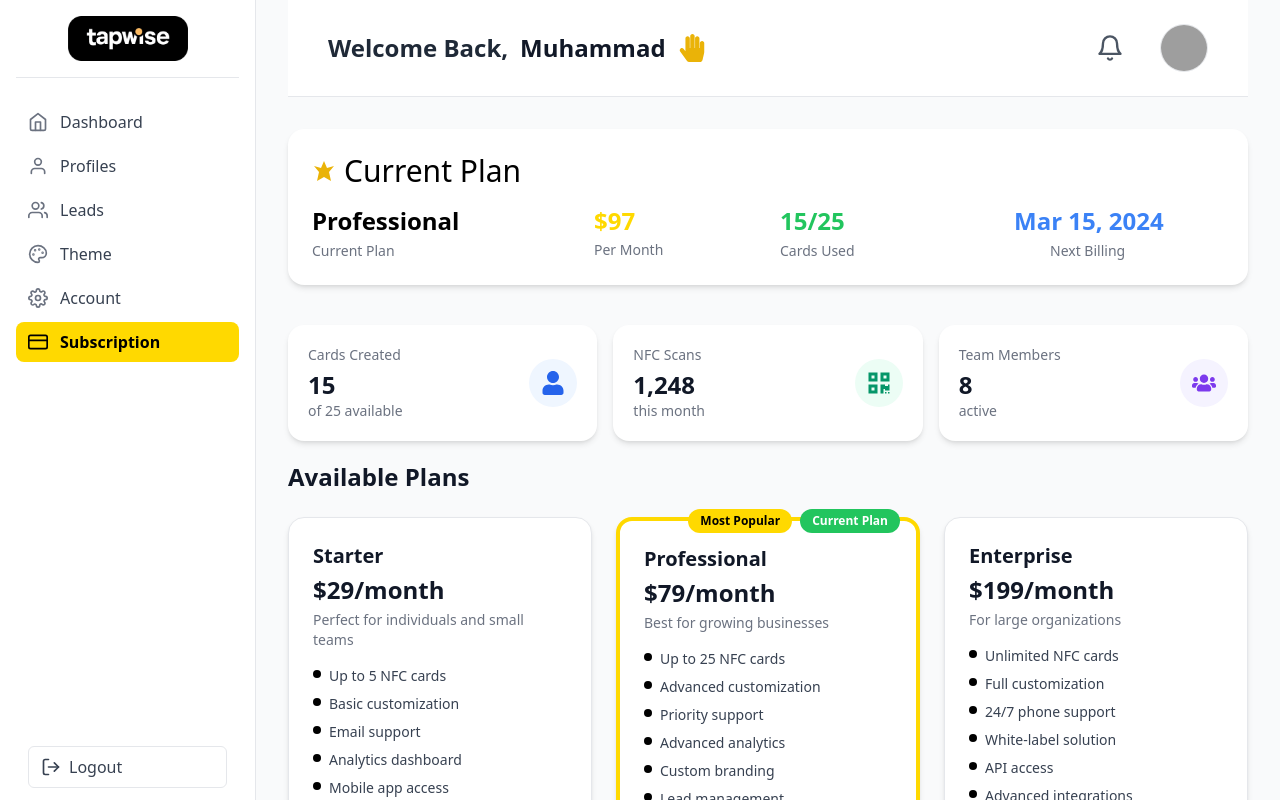
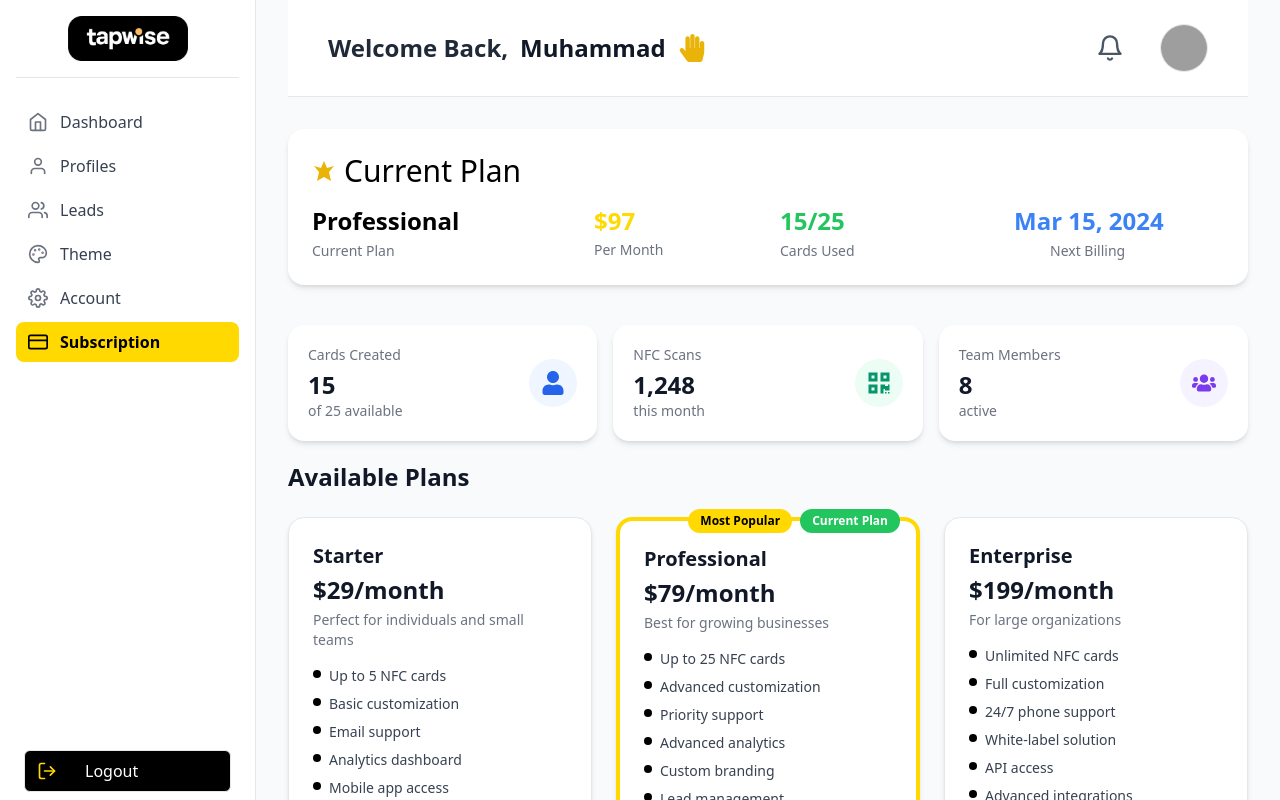
Before and after one commit to iahmadiqbal/tapwise-crm-dashboard, a Next.js app: page /subscription in a window 1280 px wide. Shown: the top 800 px of the page. Built offline with nearby package versions, Linux system fonts and the light colour scheme; grey boxes are pictures that could not be loaded.

Commit message:
buttin changed in sidebar  also changed icon colors

```diff
--- a/src/components/Sidebar.tsx
+++ b/src/components/Sidebar.tsx
@@ -112,13 +112,13 @@ export default function Sidebar({
         </div>
 
         {/* Logout */}
-        <div className="p-3">
+        <div className="p-2 ">
           <button
             type="button"
-            className="flex items-center gap-2 w-full px-3 py-2 border rounded-md text-gray-700 hover:bg-[#FFD900] hover:text-black"
+            className="flex items-center gap-2 w-full px-3 py-2 border rounded-md bg-[#000000] text-white hover:opacity-90 "
           >
-            <FiLogOut className="h-5 w-5" />
-            <span className="truncate">Logout</span>
+            <FiLogOut className="h-5 w-5 text-[#FFD900] " />
+            <span className="truncate px-5">Logout</span>
           </button>
         </div>
       </aside>
```
